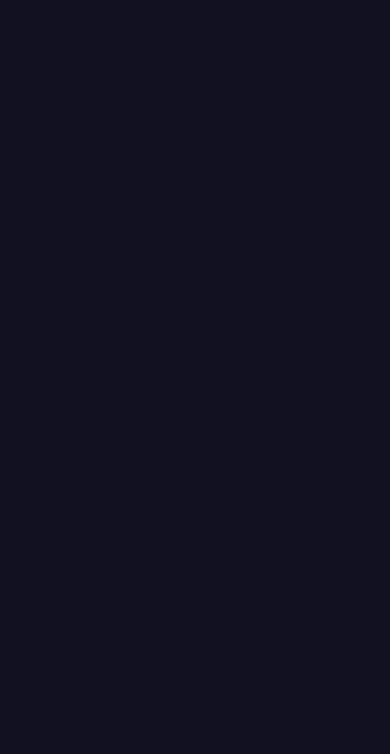
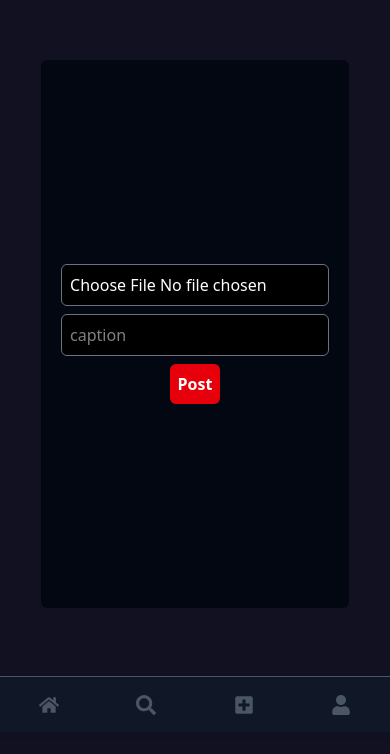
Before and after one commit to Riteshdolas/social-media-frontend, a React (Vite) app: page /post in a window 390 px wide. Before the commit this address had no page. Shown: the part 112-866 px from the top of the page. Before the commit the page ends 844 px from the top, so only its background shows below. Built offline with nearby package versions, Linux system fonts and the light colour scheme; the HTML template or start-up script is replaced by a standard one.

Commit message:
optimized routes mobilenav and sidebar

```diff
--- a/src/App.jsx
+++ b/src/App.jsx
@@ -2,6 +2,9 @@ import { Routes, Route } from "react-router"
 import Signup from "./pages/Signup"
 import Login from "./pages/Login"
 import Home from "./pages/Home"
+import Layout from "./components/Layout"
+import Profile from "./pages/Profile"
+import Post from "./pages/Post"
 function App() {
 
   return (
@@ -9,7 +12,11 @@ function App() {
       <Routes>
         <Route path="/login" element={<Login />} />
         <Route path="/signup" element={<Signup />} />
-        <Route path="/" element={<Home />} />
+        <Route path="/" element={<Layout/>}>
+         <Route index element={<Home />} />
+         <Route path="/profile" element={<Profile />} />
+         <Route path="/post" element={<Post />} />
+        </Route>
       </Routes>
     </>
   )
--- a/src/components/header/MobileNav.jsx
+++ b/src/components/header/MobileNav.jsx
@@ -1,19 +1,21 @@
 import React from "react";
 import { FaHome, FaSearch, FaPlusSquare, FaUser } from "react-icons/fa";
+import { useNavigate } from "react-router";
 
 const MobileNav = () => {
+   const navigate = useNavigate()
   return (
     <div className="fixed bottom-0 left-0 right-0 z-50 md:hidden bg-gray-900 border-t shadow-md flex justify-around items-center h-14 text-xl text-gray-600">
-      <button className="hover:text-blue-500">
+      <button onClick={() => navigate('/')} className="hover:text-blue-500">
         <FaHome />
       </button>
       <button className="hover:text-blue-500">
         <FaSearch />
       </button>
-      <button className="hover:text-blue-500">
+      <button onClick={() => navigate('/post')} className="hover:text-blue-500">
         <FaPlusSquare />
       </button>
-      <button className="hover:text-blue-500">
+      <button onClick={() => navigate('/profile')} className="hover:text-blue-500">
         <FaUser />
       </button>
     </div>
--- a/src/components/header/Nav.jsx
+++ b/src/components/header/Nav.jsx
@@ -1,10 +1,12 @@
 import React from "react";
 import { FaHome, FaSearch, FaPlusSquare, FaUser } from "react-icons/fa";
 import NavigateBtn from "../NavigateBtn";
+import { useNavigate } from "react-router";
 
 const Sidebar = () => {
   const isLoggedIn = !!localStorage.getItem("token");
   NavigateBtn;
+  const navigate = useNavigate()
   return (
     <div className="h-screen hidden fixed w-30 bg-gray-900 border-r md:flex flex-col justify-between items-center py-6 space-y-6 shadow-md">
       {/* Logo */}
@@ -12,16 +14,16 @@ const Sidebar = () => {
 
       {/* Icons */}
       <nav className="flex flex-col gap-8 text-2xl text-gray-600">
-        <button className="hover:text-blue-500">
+        <button onClick={() => navigate('/')} className="hover:text-blue-500">
           <FaHome />
         </button>
         <button className="hover:text-blue-500">
           <FaSearch />
         </button>
-        <button className="hover:text-blue-500">
+        <button onClick={() => navigate('/post')} className="hover:text-blue-500">
           <FaPlusSquare />
         </button>
-        <button className="hover:text-blue-500">
+        <button onClick={() => navigate('/profile')} className="hover:text-blue-500">
           <FaUser />
         </button>
       </nav>
--- a/src/pages/Home.jsx
+++ b/src/pages/Home.jsx
@@ -1,13 +1,9 @@
 import PostCard from "../components/Card";
-import MobileNav from "../components/header/MobileNav";
-import Sidebar from "../components/header/Nav";
 import Stories from "../components/Stories";
 
 function Home() {
   return (
-    <div className="flex min-h-screen">
-      <Sidebar />
-      <div className="flex-1 p-6">
+    <>
         <Stories />
         <PostCard
           username="millie"
@@ -37,9 +33,7 @@ function Home() {
           image="https://i.pinimg.com/736x/12/8c/97/128c9793be16830d5830973841ae9ce9.jpg"
           time="2-3-2025"
         />
-      </div>
-      <MobileNav />
-    </div>
+    </>
   );
 }
 
```
